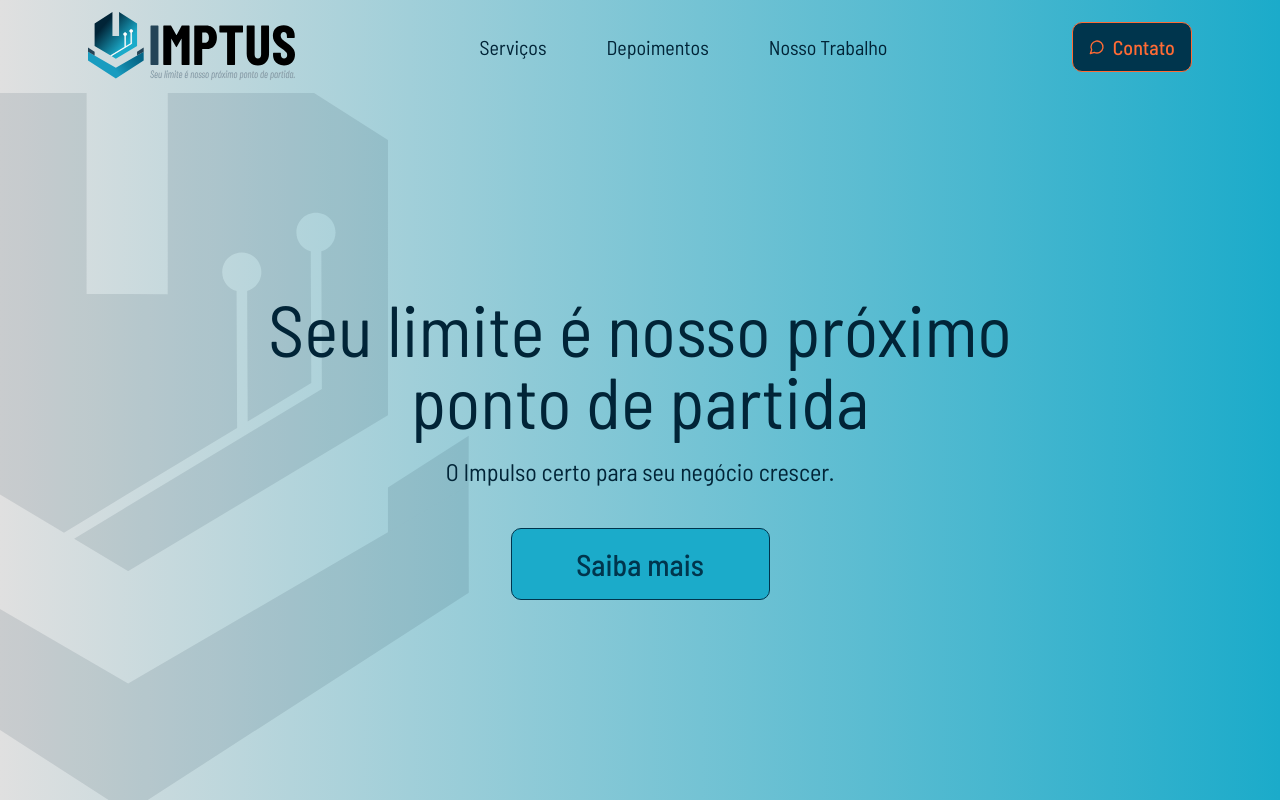
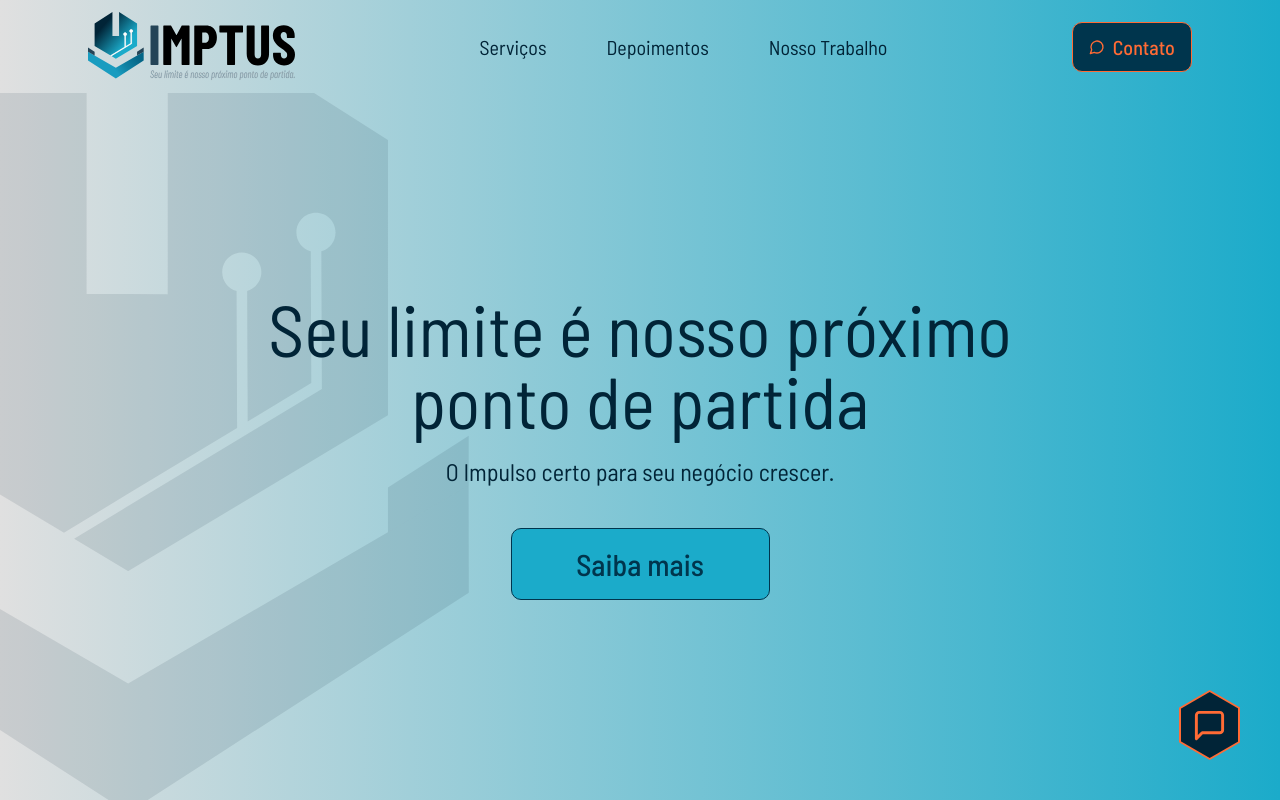
Before and after one commit to igorfrag/imptus, a Next.js app: page / in a window 1280 px wide. Shown: the top 800 px of the page. Built offline with nearby package versions, Linux system fonts and the light colour scheme.

Commit message:
feat: live chat button

```diff
--- a/src/app/layout.tsx
+++ b/src/app/layout.tsx
@@ -2,6 +2,7 @@ import Footer from '@/shared/Footer/Footer';
 import Header from '@/shared/Header/Header';
 import '../styles/globals.css';
 import { Barlow, Barlow_Condensed, Barlow_Semi_Condensed } from 'next/font/google';
+import LiveChatButton from '@/shared/LiveChat/LiveChat';
 
 const barlow = Barlow({
   subsets: ['latin'],
@@ -23,7 +24,10 @@ const barlowSemiCondensed = Barlow_Semi_Condensed({
 
 export default function RootLayout({ children }: { children: React.ReactNode }) {
   return (
-    <html lang="pt-BR" className={`${barlow.variable} ${barlowCondensed.variable} ${barlowSemiCondensed.variable}`}>
+    <html
+      lang="pt-BR"
+      className={`${barlow.variable} ${barlowCondensed.variable} ${barlowSemiCondensed.variable}`}
+    >
       <head>
         <meta charSet="UTF-8" />
         <meta name="viewport" content="width=device-width, initial-scale=1.0" />
@@ -43,6 +47,7 @@ export default function RootLayout({ children }: { children: React.ReactNode })
         <Header />
         <main>{children}</main>
         <Footer />
+        <LiveChatButton />
       </body>
     </html>
   );
--- /dev/null
+++ b/src/shared/LiveChat/LiveChat.tsx
@@ -0,0 +1,28 @@
+import { MessageSquare } from 'lucide-react';
+
+const LiveChatButton = () => {
+  return (
+    <button
+      className="bg-secondary-laranjaqueimado hover:bg-secondary-azulneon right-10 bottom-10 fixed items-center justify-center flex text-secondary-laranjaqueimado  hover:text-secondary-azulneon cursor-pointer"
+      style={{
+        aspectRatio: 'cos(30deg)',
+        clipPath: 'polygon(-50% 50%,50% 100%,150% 50%,50% 0)',
+        height: '70px',
+      }}
+    >
+      <span
+        className="relative z-10 items-center justify-center flex"
+        style={{
+          clipPath: 'polygon(-50% 50%,50% 100%,150% 50%,50% 0)',
+          backgroundColor: 'var(--color-primary-azulprofundo)',
+          height: '66px',
+          aspectRatio: 'cos(30deg)',
+        }}
+      >
+        <MessageSquare width={35} height={35} />
+      </span>
+    </button>
+  );
+};
+
+export default LiveChatButton;
```
